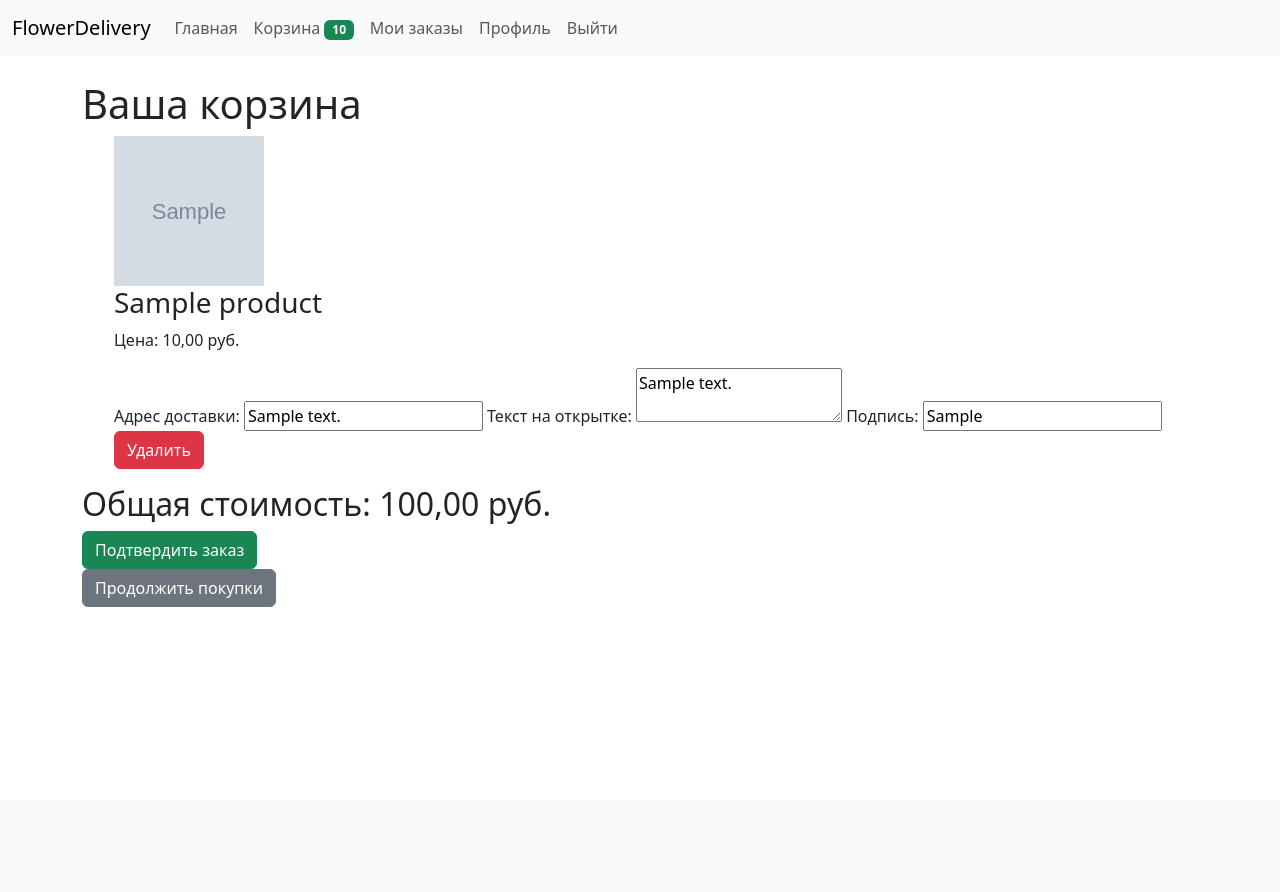
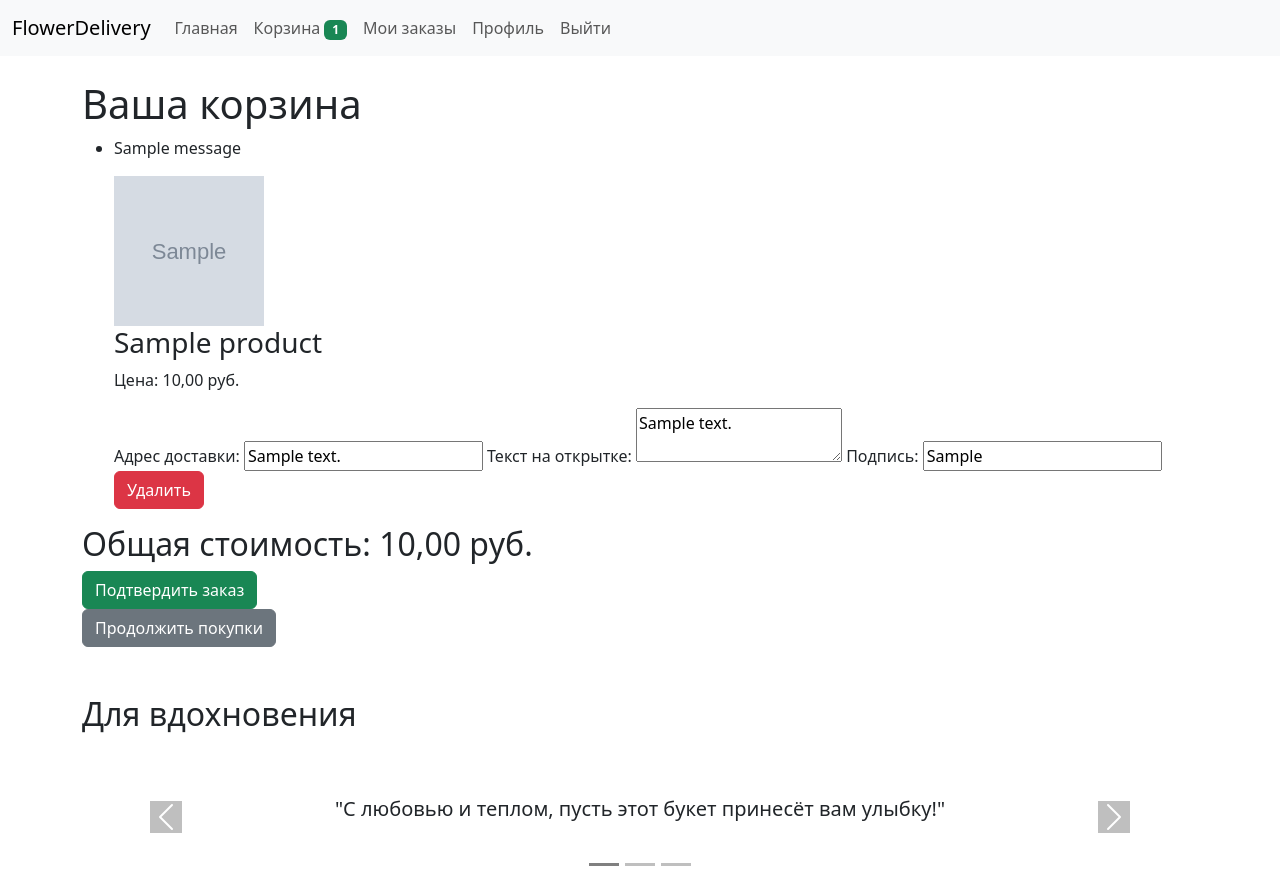
Before and after one commit to Inna-ZCod/FlowerDelivery, a Django app: page /cart/ in a window 1280 px wide. Before the commit the page ends 607 px from the top, so only its background shows below. Run offline with Django 5.2, Linux system fonts and the light colour scheme; a user stored in the database is signed in; tables that the repository leaves empty hold one stand-in row (values such as "Sample post"); grey boxes marked "Sample" are stand-in pictures; one stand-in notice (Sample message) is shown.

Commit message:
edit cart_confirm.html

```diff
--- a/flower_delivery/main/context_processors.py
+++ b/flower_delivery/main/context_processors.py
@@ -2,8 +2,8 @@ from .models import Cart
 from django.db.models import Sum
 
 def get_cart_item_count(user):
-    """Возвращает общее количество товаров в корзине пользователя."""
-    return Cart.objects.filter(user=user).aggregate(Sum('quantity'))['quantity__sum'] or 0
+    """Возвращает общее количество позиций в корзине пользователя."""
+    return Cart.objects.filter(user=user).count()
 
 def cart_item_count(request):
     """Добавляет количество товаров в корзине в контекст шаблонов."""
--- a/flower_delivery/main/templates/main/cart.html
+++ b/flower_delivery/main/templates/main/cart.html
@@ -4,6 +4,19 @@
 
 {% block content %}
 <h1>Ваша корзина</h1>
+
+<!-- Вывод сообщений -->
+{% if messages %}
+<ul class="messages">
+    {% for message in messages %}
+    <li class="{{ message.tags }}">{{ message }}</li>
+    {% endfor %}
+</ul>
+{% endif %}
+
+
+<form method="post" action="{% url 'confirm_order' %}">
+    {% csrf_token %}
 
     <ul>
         {% for item in cart_items %}
@@ -12,9 +25,8 @@
             <h3>{{ item.product.name }}</h3>
             <p>Цена: {{ item.product.price }} руб.</p>
 
-        <!-- Поля для ввода данных -->
-        <label for="address-{{ item.id }}">Адрес доставки:</label>
-        <input type="text" id="address-{{ item.id }}" name="address_{{ item.id }}" value="{{ item.address }}">
+            <label for="address_{{ item.id }}">Адрес доставки:</label>
+            <input type="text" id="address_{{ item.id }}" name="address_{{ item.id }}" value="{{ item.address }}">
 
             <label for="card_text-{{ item.id }}">Текст на открытке:</label>
             <textarea id="card_text-{{ item.id }}" name="card_text_{{ item.id }}">{{ item.card_text }}</textarea>
@@ -22,23 +34,67 @@
             <label for="signature-{{ item.id }}">Подпись:</label>
             <input type="text" id="signature-{{ item.id }}" name="signature_{{ item.id }}" value="{{ item.signature }}">
 
-        <!-- Кнопка для удаления -->
-        <form method="post" action="{% url 'remove_from_cart' item.id %}">
-            {% csrf_token %}
-            <button type="submit" class="btn btn-danger">Удалить</button>
-        </form>
+            <!-- Кнопка удаления теперь вне основной формы -->
+            <button type="submit" formaction="{% url 'remove_from_cart' item.id %}" formmethod="post" class="btn btn-danger">
+                Удалить
+            </button>
         </div>
         {% endfor %}
     </ul>
 
     <h2>Общая стоимость: {{ total_price }} руб.</h2>
 
-<!-- Форма для подтверждения заказа -->
-<form method="post" action="{% url 'confirm_order' %}">
-    {% csrf_token %}
+    <!-- Кнопка для подтверждения заказа -->
+    <input type="hidden" name="confirm" value="yes">
     <button type="submit" class="btn btn-success">Подтвердить заказ</button>
 </form>
 
+
 <!-- Кнопка для продолжения покупок -->
 <a href="{% url 'catalog' %}" class="btn btn-secondary">Продолжить покупки</a>
+
+
+
+<!-- Блок "Для вдохновения" -->
+<div class="inspiration-section mt-5">
+    <h2>Для вдохновения</h2>
+    <div id="inspirationCarousel" class="carousel slide" data-bs-ride="carousel">
+        <!-- Индикаторы (точки внизу) -->
+        <div class="carousel-indicators">
+            <button type="button" data-bs-target="#inspirationCarousel" data-bs-slide-to="0" class="active" aria-current="true" aria-label="Текст 1" style="background-color: gray;"></button>
+            <button type="button" data-bs-target="#inspirationCarousel" data-bs-slide-to="1" aria-label="Текст 2" style="background-color: gray;"></button>
+            <button type="button" data-bs-target="#inspirationCarousel" data-bs-slide-to="2" aria-label="Текст 3" style="background-color: gray;"></button>
+        </div>
+
+        <!-- Слайды -->
+        <div class="carousel-inner">
+            <div class="carousel-item active">
+                <div class="d-flex justify-content-center align-items-center" style="height: 150px;">
+                    <p class="text-center fs-5">"С любовью и теплом, пусть этот букет принесёт вам улыбку!"</p>
+                </div>
+            </div>
+            <div class="carousel-item">
+                <div class="d-flex justify-content-center align-items-center" style="height: 150px;">
+                    <p class="text-center fs-5">"Пусть этот букет станет символом радости и счастья в вашем дне!"</p>
+                </div>
+            </div>
+            <div class="carousel-item">
+                <div class="d-flex justify-content-center align-items-center" style="height: 150px;">
+                    <p class="text-center fs-5">"С наилучшими пожеланиями! Пусть эти цветы поднимут вам настроение."</p>
+                </div>
+            </div>
+        </div>
+
+        <!-- Кнопки "Назад" и "Вперёд" -->
+        <button class="carousel-control-prev" type="button" data-bs-target="#inspirationCarousel" data-bs-slide="prev">
+            <span class="carousel-control-prev-icon" style="background-color: gray;" aria-hidden="true"></span>
+            <span class="visually-hidden">Назад</span>
+        </button>
+        <button class="carousel-control-next" type="button" data-bs-target="#inspirationCarousel" data-bs-slide="next">
+            <span class="carousel-control-next-icon" style="background-color: gray;" aria-hidden="true"></span>
+            <span class="visually-hidden">Вперёд</span>
+        </button>
+    </div>
+</div>
+
 {% endblock %}
--- a/flower_delivery/main/urls.py
+++ b/flower_delivery/main/urls.py
@@ -1,6 +1,7 @@
 from django.urls import path
 from . import views
 from django.contrib.auth import views as auth_views
+from main.views import confirm_order, finalize_order
 
 urlpatterns = [
     path('', views.catalog, name='home'),  # Главная страница
@@ -20,4 +21,5 @@ urlpatterns = [
     path('cart/confirm/', views.confirm_order, name='confirm_order'), # Новый маршрут для подтверждения заказа
     path('cart/remove/<int:cart_item_id>/', views.delete_cart_item, name='remove_from_cart'), # Удаление товара из корзины
     path('profile/', views.profile, name='profile'), # Профиль пользователя
+    path('order/finalize/', finalize_order, name='finalize_order'), # Финальное оформление заказа
 ]
--- a/flower_delivery/main/views.py
+++ b/flower_delivery/main/views.py
@@ -61,23 +61,9 @@ def cart(request):
 
     cart_items = Cart.objects.filter(user=request.user)  # Получаем товары в корзине
     for item in cart_items:
-        item.total_price = item.product.price * item.quantity  # Вычисляем "Итого" для каждого товара
-    total_price = sum(item.product.price * item.quantity for item in cart_items)  # Общая стоимость
+        item.total_price = item.product.price  # "Итого" для каждой позиции — это цена самого товара
+    total_price = sum(item.product.price for item in cart_items)  # Общая стоимость корзины
     return render(request, 'main/cart.html', {'cart_items': cart_items, 'total_price': total_price})
-
-
-# # Увеличение или уменьшение количества товара в корзине
-# def update_cart(request, cart_item_id):
-#     cart_item = get_object_or_404(Cart, id=cart_item_id, user=request.user)
-#     action = request.POST.get('action')
-#
-#     if action == 'increase':
-#         cart_item.quantity += 1
-#     elif action == 'decrease' and cart_item.quantity > 1:
-#         cart_item.quantity -= 1
-#
-#     cart_item.save()
-#     return redirect('cart')
 
 
 # Удаление товара из корзины
@@ -86,61 +72,7 @@ def delete_cart_item(request, cart_item_id):
     cart_item.delete()
     return redirect('cart')
 
-# # ОБНОВЛЕННАЯ функция удаление товара из корзины
-# def remove_from_cart(request, cart_item_id):
-#     if not request.user.is_authenticated:
-#         return redirect('login')
-#
-#     cart_item = get_object_or_404(Cart, id=cart_item_id, user=request.user)
-#     cart_item.delete()
-#     messages.success(request, f"Товар {cart_item.product.name} удалён из корзины.")
-#     return redirect('cart')
 
-
-
-# # Оформление заказа
-# def checkout(request):
-#     if not request.user.is_authenticated:
-#         return redirect('login')
-#
-#     cart_items = Cart.objects.filter(user=request.user)
-#     if not cart_items:
-#         return redirect('cart')  # Если корзина пуста, отправляем пользователя назад
-#
-#     if request.method == 'POST':
-#         form = OrderForm(request.POST)
-#         if form.is_valid():
-#             # Проверяем данные пользователя в базе данных
-#             user = User.objects.get(pk=request.user.pk)
-#             telegram_chat_id = user.telegram_chat_id
-#             print(f"Telegram ID для пользователя {user.username}: {telegram_chat_id}")
-#
-#             # Если Telegram ID пустой, выводим предупреждение
-#             if not telegram_chat_id:
-#                 print(f"Внимание! Telegram ID для пользователя {user.username} отсутствует!")
-#
-#
-#             # Создаём заказ
-#             order = Order.objects.create(
-#                 user=request.user,
-#                 telegram_chat_id=telegram_chat_id,  # Привязываем Telegram ID
-#                 status='accepted',
-#                 total_price=sum(item.product.price * item.quantity for item in cart_items)
-#             )
-#             print(
-#                 f"Создан заказ #{order.id} для пользователя {request.user.username} с Telegram ID: {telegram_chat_id}")
-#
-#             order.products.set(item.product for item in cart_items)  # Связываем товары с заказом
-#             order.save()
-#
-#             # Удаляем товары из корзины после оформления заказа
-#             cart_items.delete()
-#             # Перенаправляем на страницу подтверждения
-#             return redirect('order_success')
-#     else:
-#         form = OrderForm()
-#
-#     return render(request, 'main/checkout.html', {'form': form, 'cart_items': cart_items})
 
 
 # Новое представление, которое будет обрабатывать нажатие кнопки "Подтвердить заказ" на странице корзины
@@ -154,35 +86,76 @@ def confirm_order(request):
         messages.error(request, "Ваша корзина пуста. Добавьте товары, чтобы оформить заказ.")
         return redirect('cart')
 
-    # Проверяем Telegram ID
-    user = request.user
-    telegram_chat_id = user.telegram_chat_id
-    # if not telegram_chat_id:
-    #     messages.error(request, "Ваш Telegram не подключён. Подключите Telegram перед оформлением заказа.")
-    #     return redirect('cart')
+    if request.method == "POST":
+        # Берем адреса из request.POST, а не из базы!
+        missing_addresses = [
+            item for item in cart_items
+            if not request.POST.get(f"address_{item.id}", "").strip()
+        ]
 
-    # Создаём отдельный заказ для каждого товара в корзине
-    for item in cart_items:
-        order = Order.objects.create(
-            user=user,
-            telegram_chat_id=telegram_chat_id,
-            status='accepted',
-            total_price=item.product.price,  # Цена одного букета
-            address=item.address,
-            card_text=item.card_text,
-            signature=item.signature,
-        )
-        # Устанавливаем связь между заказом и продуктом
-        order.products.set([item.product])
-        order.save()
+        if missing_addresses:
+            messages.warning(request, "Укажите адрес доставки для всех товаров в корзине.")
+            return redirect('cart')
 
-    print(f"Заказы успешно созданы для пользователя {user.username}.")
+        # Если все адреса заполнены, формируем страницу подтверждения
 
-    # Очищаем корзину
-    cart_items.delete()
+        order_summary = [
+            {
+                "bouquet_name": item.product.name,
+                "delivery_address": request.POST.get(f"address_{item.id}", "").strip(),
+                "card_info": [
+                    ("Текст на открытке:", request.POST.get(f"card_text_{item.id}", "").strip())
+                    if request.POST.get(f"card_text_{item.id}", "").strip() else None,
+                    ("Подпись:", request.POST.get(f"signature_{item.id}", "").strip())
+                    if request.POST.get(f"signature_{item.id}", "").strip() else None,
+                ],
+                "price": item.product.price,
+            }
+            for item in cart_items
+        ]
+        return render(request, "main/cart_confirm.html", {
+            "order_summary": order_summary,
+            "total_price": sum(item.product.price for item in cart_items),
+        })
 
-    # Перенаправляем на страницу "Заказ оформлен"
-    return redirect('order_success')
+    return redirect('cart')
+
+
+# Финальное оформление заказа
+def finalize_order(request):
+    if not request.user.is_authenticated:
+        return redirect('login')
+
+    cart_items = Cart.objects.filter(user=request.user)
+    if not cart_items:
+        messages.error(request, "Ваша корзина пуста. Добавьте товары, чтобы оформить заказ.")
+        return redirect('cart')
+
+    if request.method == "POST":
+        user = request.user
+        telegram_chat_id = user.telegram_chat_id
+
+        for item in cart_items:
+            order = Order.objects.create(
+                user=user,
+                telegram_chat_id=telegram_chat_id,
+                status='accepted',
+                total_price=item.product.price,
+                address=item.address,
+                card_text=item.card_text,
+                signature=item.signature,
+            )
+            order.products.set([item.product])
+            order.save()
+
+        # Очищаем корзину
+        cart_items.delete()
+
+        # Перенаправляем пользователя на "Мои заказы"
+        return redirect('user_orders')
+
+    return redirect('cart')
+
 
 
 # Подтвердение заказа
```
Also changed, not shown: flower_delivery/main/models.py (+0 -7 lines), flower_delivery/main/templates/main/cart_confirm.html (added, +37 -0 lines), flower_delivery/flower_delivery/settings.py (line endings or trailing spaces), flower_delivery/main/migrations/0009_remove_cart_quantity.py (added), flower_delivery/main/migrations/0010_remove_cart_card_text_cart_card_text_choice_and_more.py (added), flower_delivery/main/migrations/0011_remove_cart_custom_card_text_and_more.py (added), flower_delivery/main/migrations/0012_remove_cart_card_text_choice_remove_cart_no_card_and_more.py (added). Lines whose indentation alone changed are shown as unchanged.
